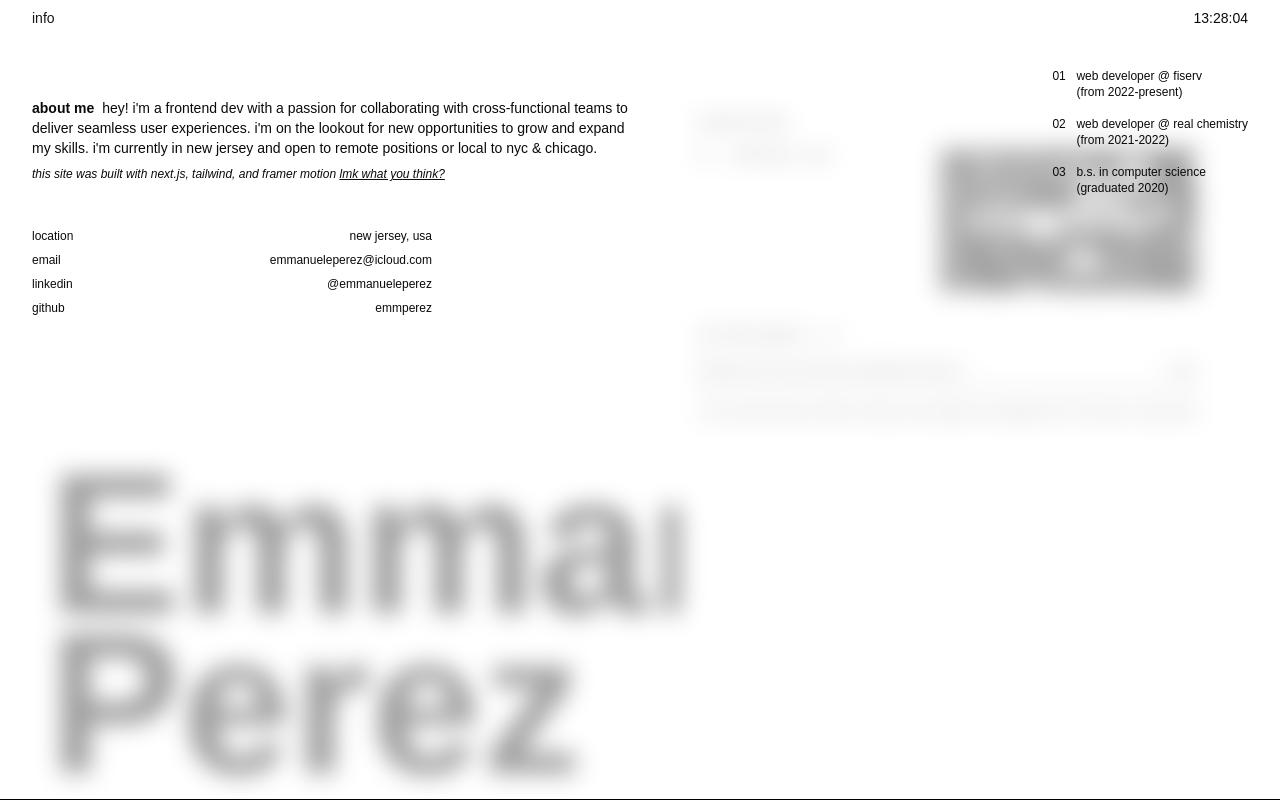
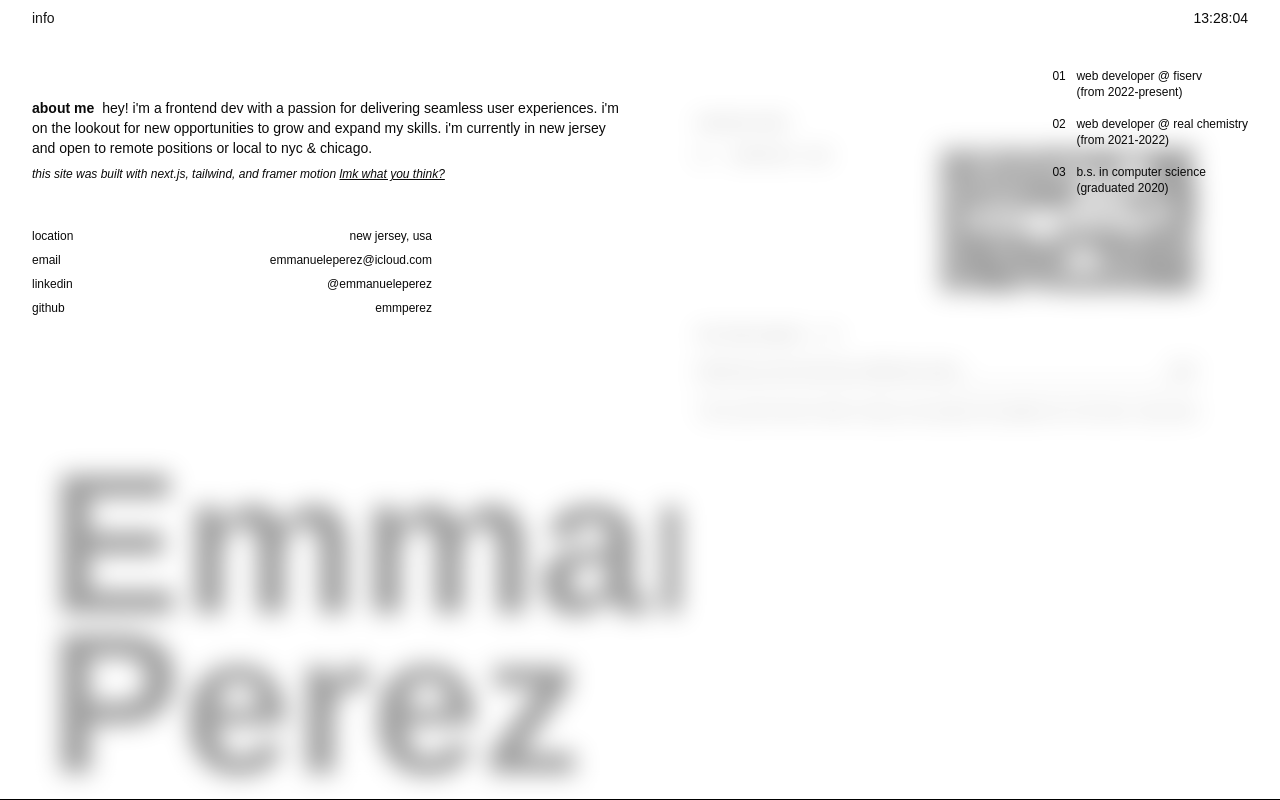
Before and after one commit to emmperez/midnightclassic, a Next.js app: page / in a window 1280 px wide. Both pictures are taken after a click on the button "info". Built offline with nearby package versions, Linux system fonts and the light colour scheme.

Commit message:
about update

```diff
--- a/app/components/Header/Header.jsx
+++ b/app/components/Header/Header.jsx
@@ -79,10 +79,9 @@ export default function Header() {
                                     <div className="about max-w-[600px]">
                                         <p className="text-sm text-pretty">
                                             <span className="pr-2 font-bold">about me</span>
-                                            hey! i'm a frontend dev with a passion for collaborating with cross-functional
-                                            teams to deliver seamless user experiences. i'm on the lookout for new opportunities
-                                            to grow and expand my skills. i'm currently in new jersey and open to remote positions or
-                                            local to nyc & chicago.
+                                            hey! i'm a frontend dev with a passion for delivering seamless user experiences.
+                                            i'm on the lookout for new opportunities to grow and expand my skills. i'm currently in
+                                            new jersey and open to remote positions or local to nyc & chicago.
                                         </p>
                                         <p className="text-xs italic pt-2 font-thin">this site was built with next.js, tailwind, and framer motion <Link
                                             className="underline font-normal"
```
